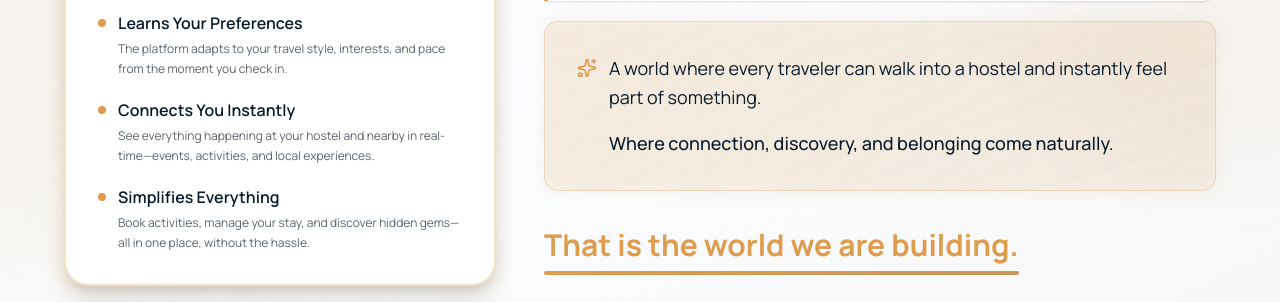
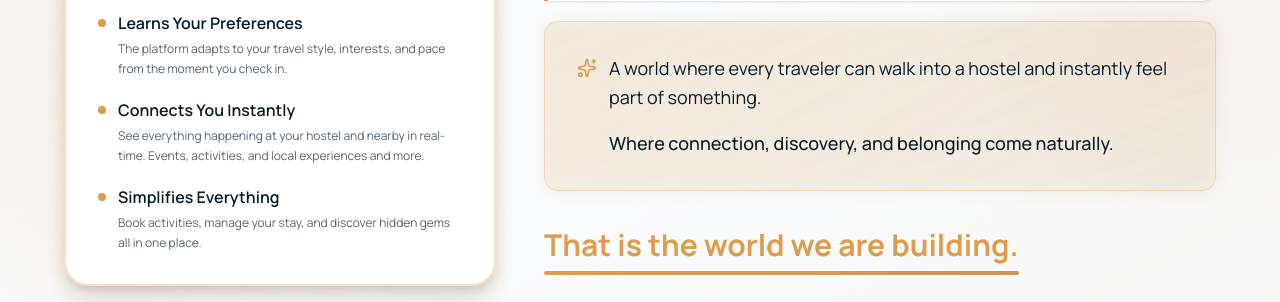
Before and after one commit to scottdoggett/ceezaa-landing-page, a Next.js app: page /about in a window 1280 px wide. Shown: the part 3365-3667 px from the top of the page. Built offline with nearby package versions, Linux system fonts and the light colour scheme.

Commit message:
Updated wording on future of hostels component

```diff
--- a/src/components/ui/about-page/future-of-hostels.tsx
+++ b/src/components/ui/about-page/future-of-hostels.tsx
@@ -51,7 +51,7 @@ export function FutureOfHostels() {
                         <div className="space-y-1">
                           <p className="font-semibold text-base">Connects You Instantly</p>
                           <p className="text-xs text-muted-foreground leading-relaxed">
-                            See everything happening at your hostel and nearby in real-time—events, activities, and local experiences.
+                            See everything happening at your hostel and nearby in real-time. Events, activities, and local experiences and more.
                           </p>
                         </div>
                       </div>
@@ -63,7 +63,7 @@ export function FutureOfHostels() {
                         <div className="space-y-1">
                           <p className="font-semibold text-base">Simplifies Everything</p>
                           <p className="text-xs text-muted-foreground leading-relaxed">
-                            Book activities, manage your stay, and discover hidden gems—all in one place, without the hassle.
+                            Book activities, manage your stay, and discover hidden gems all in one place.
                           </p>
                         </div>
                       </div>
```
